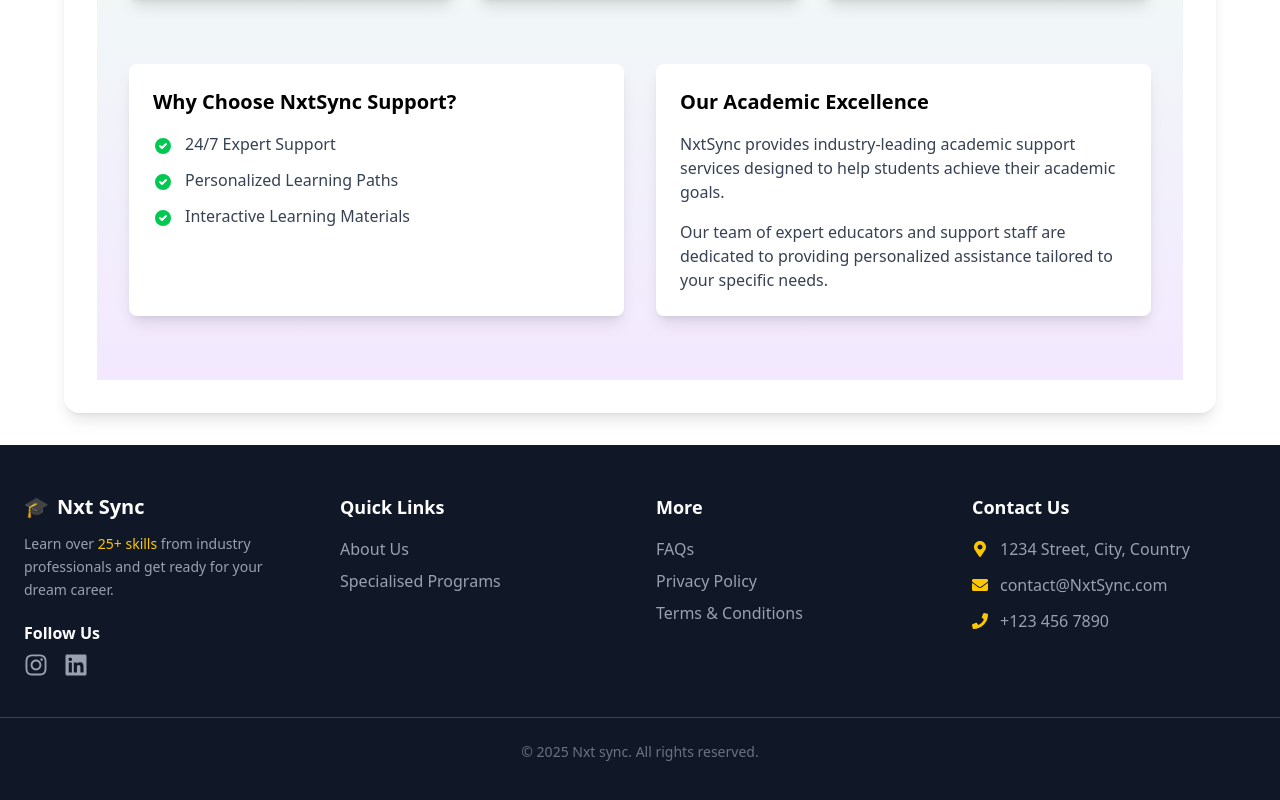
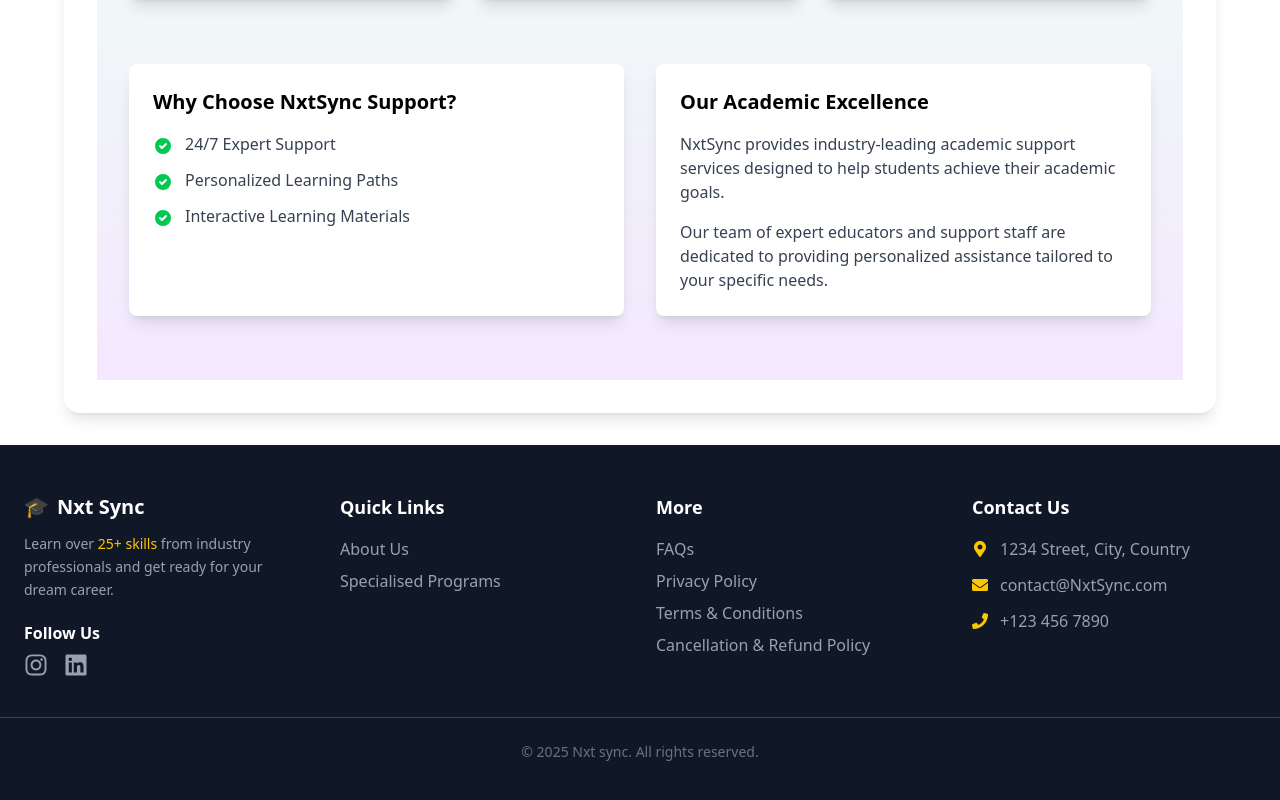
Before and after one commit to mismyst/nextsync, a Next.js app: page / in a window 1280 px wide. Shown: the part 2987-3787 px from the top of the page. Built offline with nearby package versions, Linux system fonts and the light colour scheme.

Commit message:
Update Footer.tsx

```diff
--- a/app/components/Footer/Footer.tsx
+++ b/app/components/Footer/Footer.tsx
@@ -45,7 +45,10 @@ const Footer = () => {
             <li><a href="#faqs" className="text-gray-400 hover:text-yellow-400 transition">FAQs</a></li>
             <li><a href="#privacy" className="text-gray-400 hover:text-yellow-400 transition">Privacy Policy</a></li>
             <li>
-              <Link href="/TermsandCondition" className="text-gray-400 hover:text-yellow-400 transition">Terms & Conditions</Link>
+              <Link href="/TermsandConditions" className="text-gray-400 hover:text-yellow-400 transition">Terms & Conditions</Link>
+            </li>
+            <li>
+              <Link href="/CancellationRefundPolicy" className="text-gray-400 hover:text-yellow-400 transition">Cancellation & Refund Policy</Link>
             </li>
           </ul>
         </div>
```
